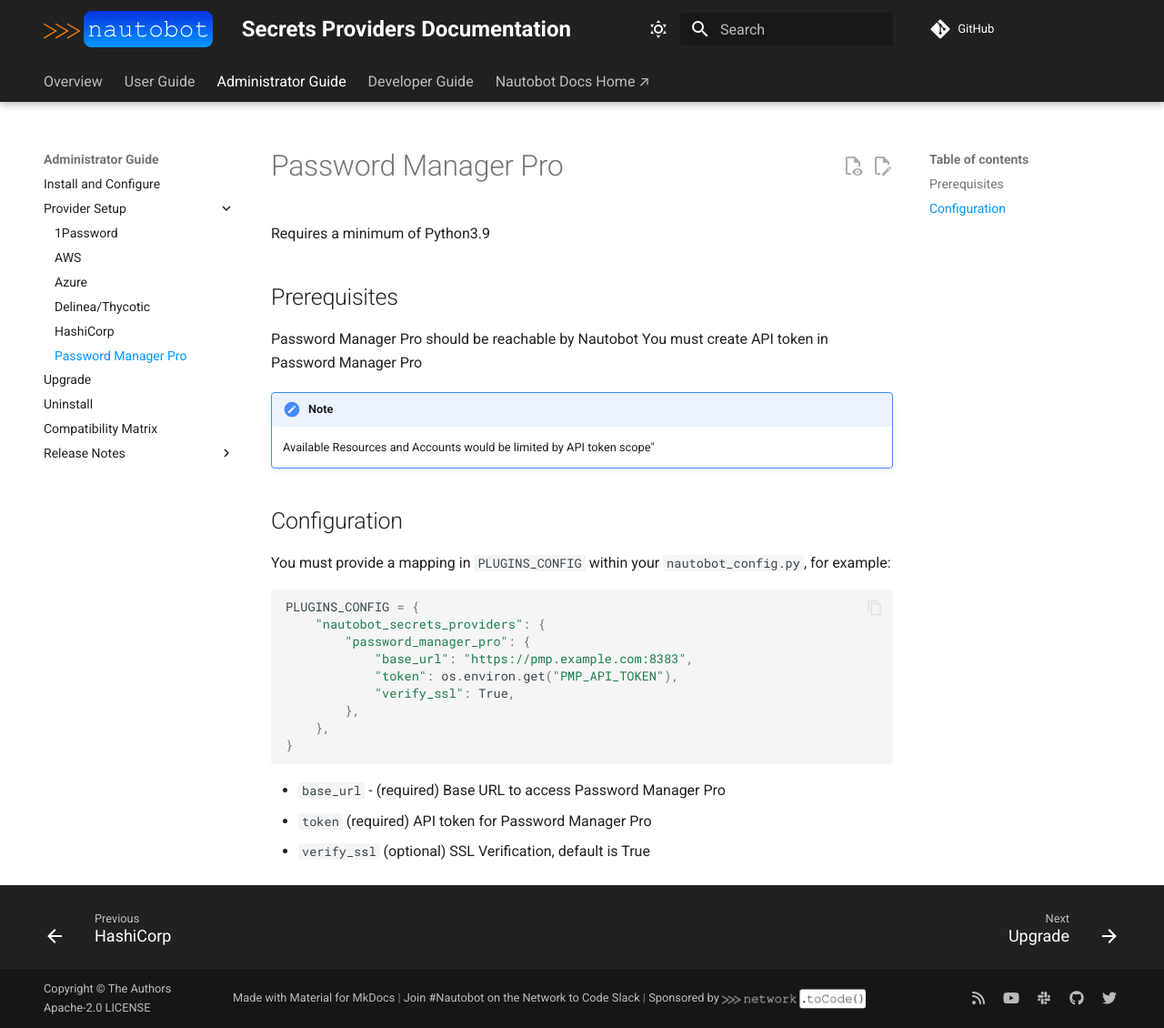
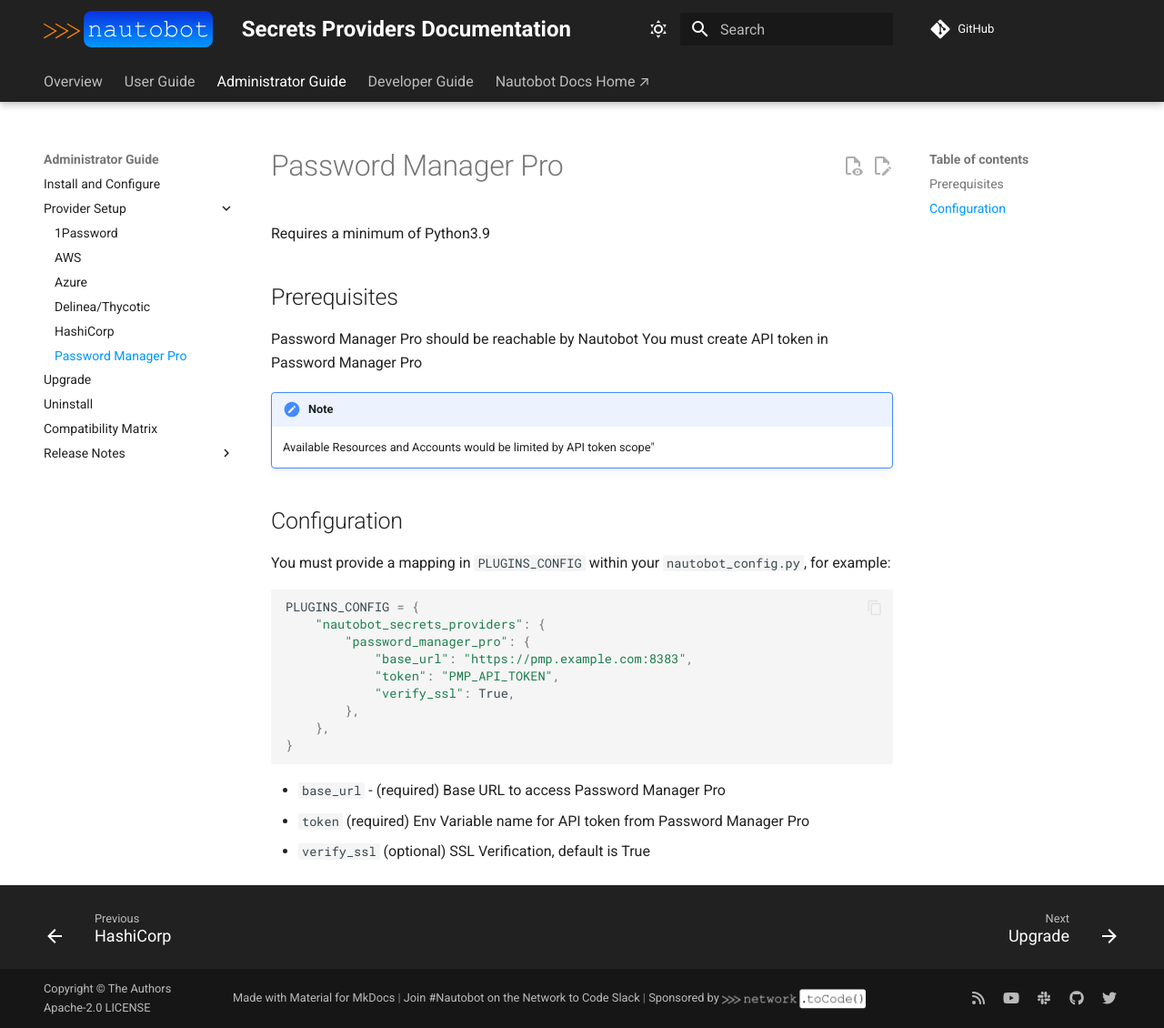
Before and after one commit to nautobot/nautobot-app-secrets-providers, an MkDocs documentation site: the page built from docs/admin/providers/password_manager_pro_setup.md, in a window 1280 px wide and 1130 px high. Shown: the whole window at 91% size. Built offline with MkDocs 1.6.1 and Material for MkDocs 9.7.7, drawn with Linux system fonts in a browser that asks for light colours; comment, search, counter and statistics services are not loaded.

Commit message:
Token is not loaded via os.get

````diff
--- a/docs/admin/providers/password_manager_pro_setup.md
+++ b/docs/admin/providers/password_manager_pro_setup.md
@@ -18,7 +18,7 @@
     "nautobot_secrets_providers": {
         "password_manager_pro": {
             "base_url": "https://pmp.example.com:8383",
-            "token": os.environ.get("PMP_API_TOKEN"),
+            "token": "PMP_API_TOKEN",
             "verify_ssl": True,
         },
     },
@@ -26,5 +26,5 @@
 ```
 
 - `base_url` - (required) Base URL to access Password Manager Pro
-- `token` (required) API token for Password Manager Pro
+- `token` (required) Env Variable name for API token from Password Manager Pro
 - `verify_ssl` (optional) SSL Verification, default is True
--- a/pyproject.toml
+++ b/pyproject.toml
@@ -1,6 +1,6 @@
 [tool.poetry]
 name = "nautobot-secrets-providers"
-version = "4.0.1a1"
+version = "4.0.1a2"
 description = "Nautobot Secrets Providers App"
 authors = ["Network to Code, LLC <info@networktocode.com>"]
 license = "Apache-2.0"
````
Also changed, not shown: 1 other file.
